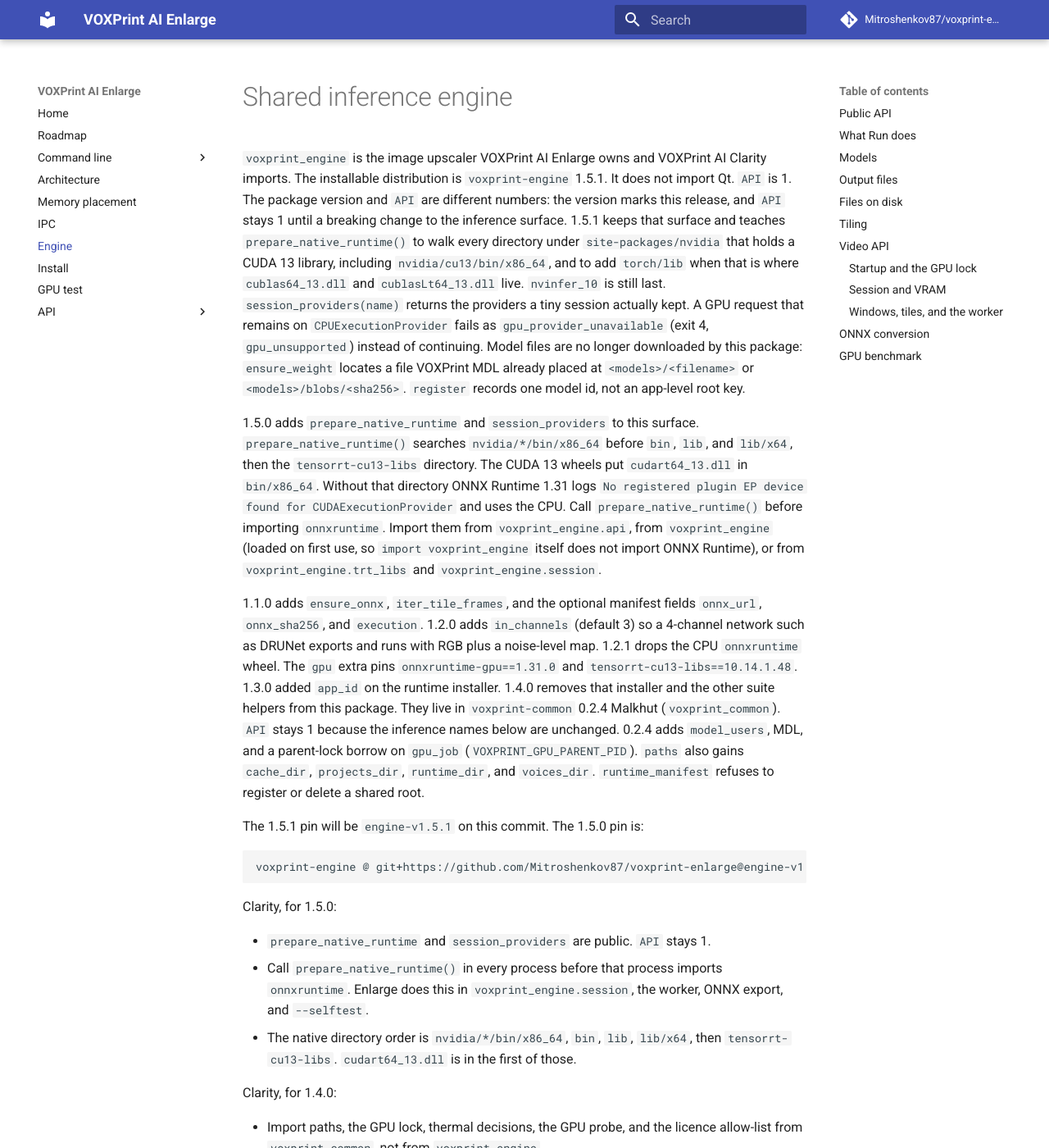
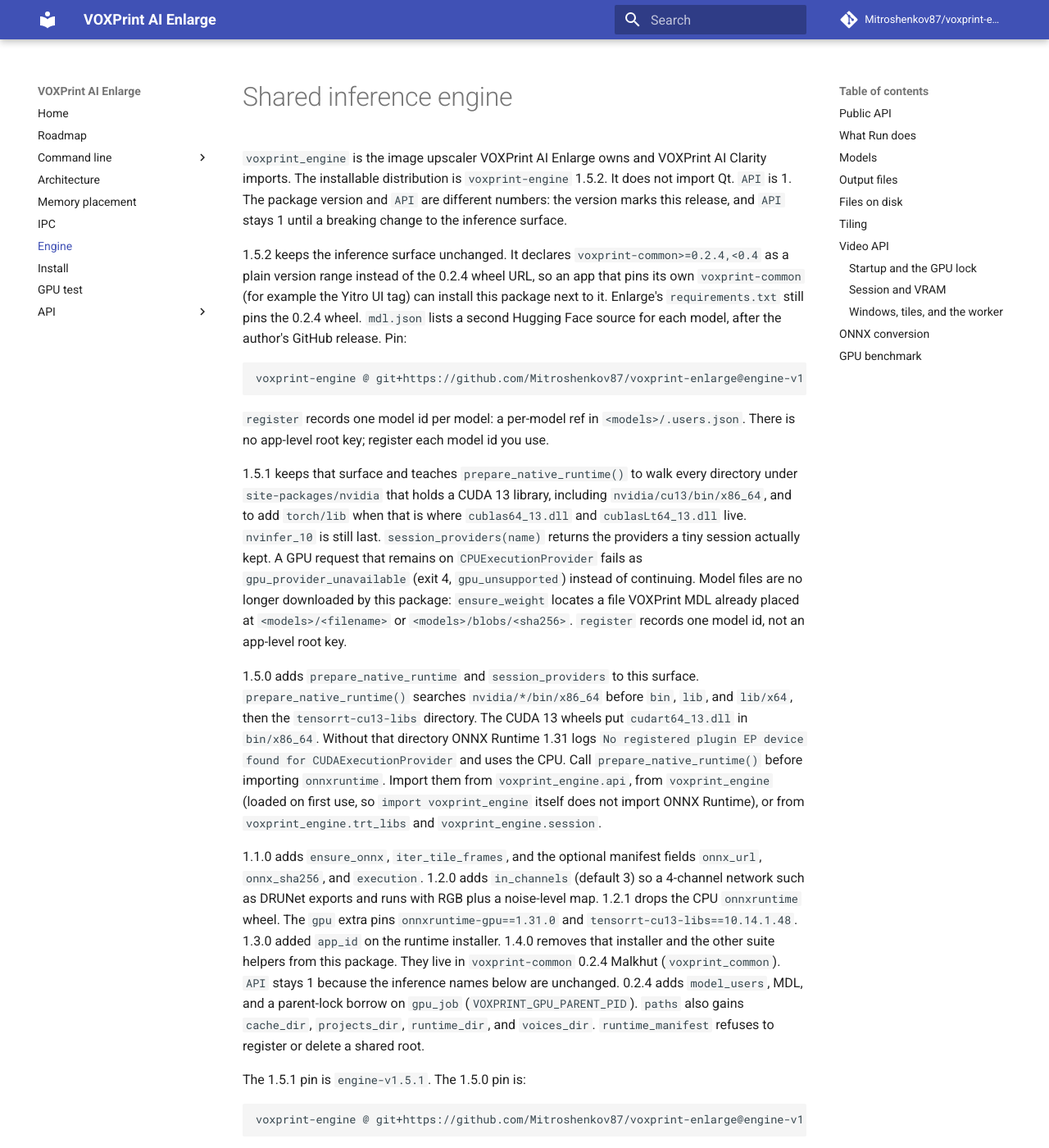
Before and after one commit to Mitroshenkov87/voxprint-enlarge, an MkDocs documentation site: the page built from docs/ENGINE.md, in a window 1280 px wide and 1400 px high. Shown: the whole window at 82% size. Built offline with MkDocs 1.6.1 and Material for MkDocs 9.7.7, drawn with Linux system fonts in a browser that asks for light colours; comment, search, counter and statistics services are not loaded.

Commit message:
Release voxprint-engine 1.5.2 with a voxprint-common range and second model sources. (#42)
pyproject declares voxprint-common>=0.2.4,<0.4 so apps can pin their own
voxprint-common next to the engine; requirements.txt keeps the 0.2.4 wheel.
mdl.json adds a pinned Hugging Face source after each GitHub release.
API stays 1.

````diff
--- a/docs/ENGINE.md
+++ b/docs/ENGINE.md
@@ -1,10 +1,27 @@
 # Shared inference engine
 
 `voxprint_engine` is the image upscaler VOXPrint AI Enlarge owns and VOXPrint AI
-Clarity imports. The installable distribution is `voxprint-engine` 1.5.1. It
+Clarity imports. The installable distribution is `voxprint-engine` 1.5.2. It
 does not import Qt. `API` is 1. The package version and `API` are different
 numbers: the version marks this release, and `API` stays 1 until a breaking
-change to the inference surface. 1.5.1 keeps that surface and teaches
+change to the inference surface.
+
+1.5.2 keeps the inference surface unchanged. It declares
+`voxprint-common>=0.2.4,<0.4` as a plain version range instead of the 0.2.4
+wheel URL, so an app that pins its own `voxprint-common` (for example the
+Yitro UI tag) can install this package next to it. Enlarge's
+`requirements.txt` still pins the 0.2.4 wheel. `mdl.json` lists a second
+Hugging Face source for each model, after the author's GitHub release. Pin:
+
+```text
+voxprint-engine @ git+https://github.com/Mitroshenkov87/voxprint-enlarge@engine-v1.5.2
+```
+
+`register` records one model id per model: a per-model ref in
+`<models>/.users.json`. There is no app-level root key; register each model
+id you use.
+
+1.5.1 keeps that surface and teaches
 `prepare_native_runtime()` to walk every directory under `site-packages/nvidia`
 that holds a CUDA 13 library, including `nvidia/cu13/bin/x86_64`, and to add
 `torch/lib` when that is where `cublas64_13.dll` and `cublasLt64_13.dll` live.
@@ -39,7 +56,7 @@
 `cache_dir`, `projects_dir`, `runtime_dir`, and `voices_dir`. `runtime_manifest`
 refuses to register or delete a shared root.
 
-The 1.5.1 pin will be `engine-v1.5.1` on this commit. The 1.5.0 pin is:
+The 1.5.1 pin is `engine-v1.5.1`. The 1.5.0 pin is:
 
 ```text
 voxprint-engine @ git+https://github.com/Mitroshenkov87/voxprint-enlarge@engine-v1.5.0
--- a/pyproject.toml
+++ b/pyproject.toml
@@ -4,7 +4,7 @@
 
 [project]
 name = "voxprint-engine"
-version = "1.5.1"
+version = "1.5.2"
 description = "Shared ONNX image-upscale engine for the VOXPrint suite. Clarity depends on this distribution."
 requires-python = ">=3.14,<3.15"
 readme = "docs/ENGINE.md"
@@ -13,7 +13,7 @@
     "Pillow>=12.3.0,<13",
     "numpy>=2.5.3,<3",
     "imagecodecs==2026.10.10",
-    "voxprint-common @ https://github.com/Mitroshenkov87/voxprint-common/releases/download/v0.2.4/voxprint_common-0.2.4-py3-none-any.whl",
+    "voxprint-common>=0.2.4,<0.4",
 ]
 
 # The CPU distribution named onnxruntime installs the same import as
--- a/voxprint_engine/__init__.py
+++ b/voxprint_engine/__init__.py
@@ -13,7 +13,7 @@
 from __future__ import annotations
 
 API = 1
-__version__ = "1.5.1"
+__version__ = "1.5.2"
 
 __all__ = ["API", "__version__", "prepare_native_runtime", "session_providers"]
 
````
Also changed, not shown: mdl.json (+12 -0 lines), 1 other file.
